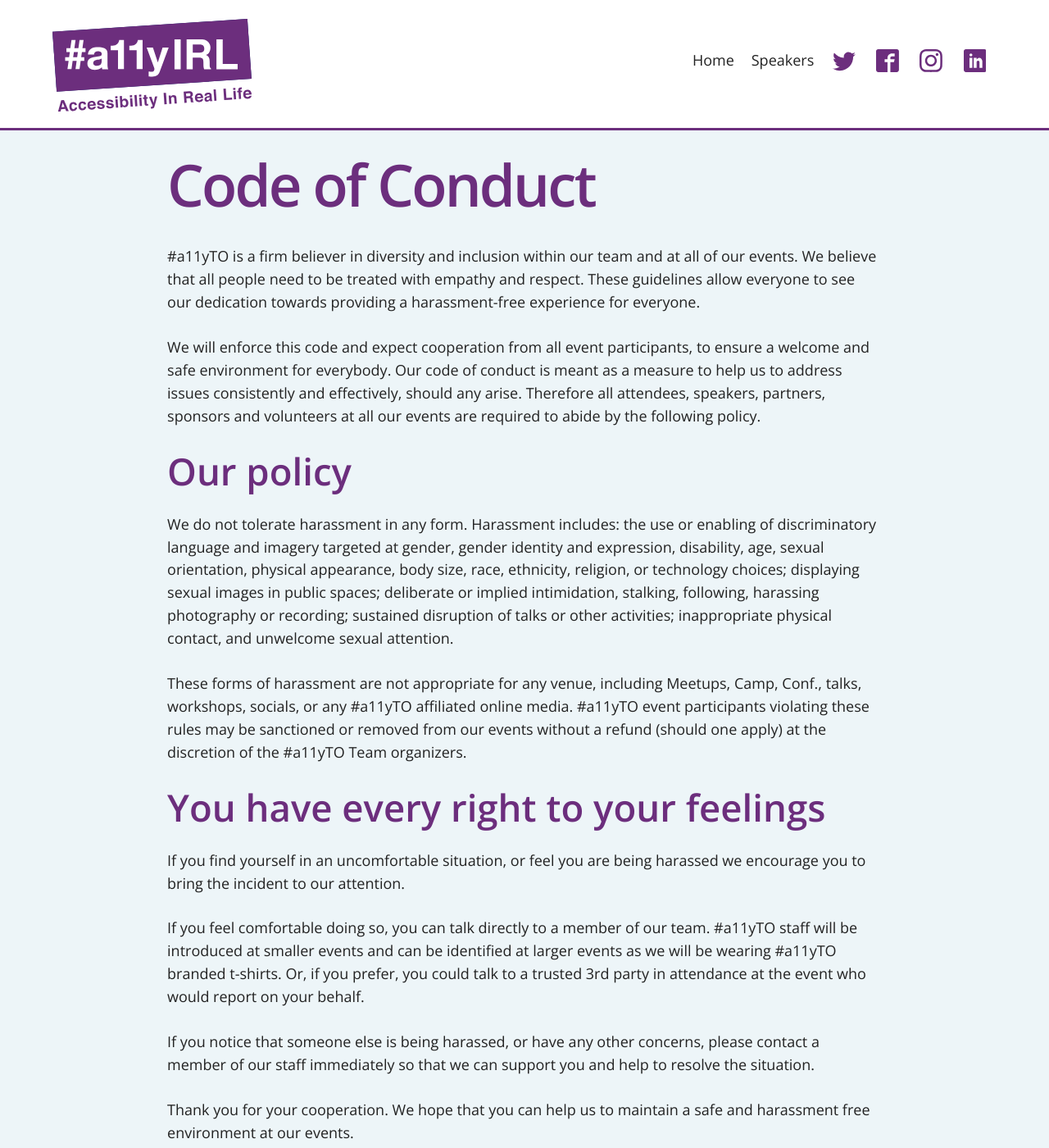
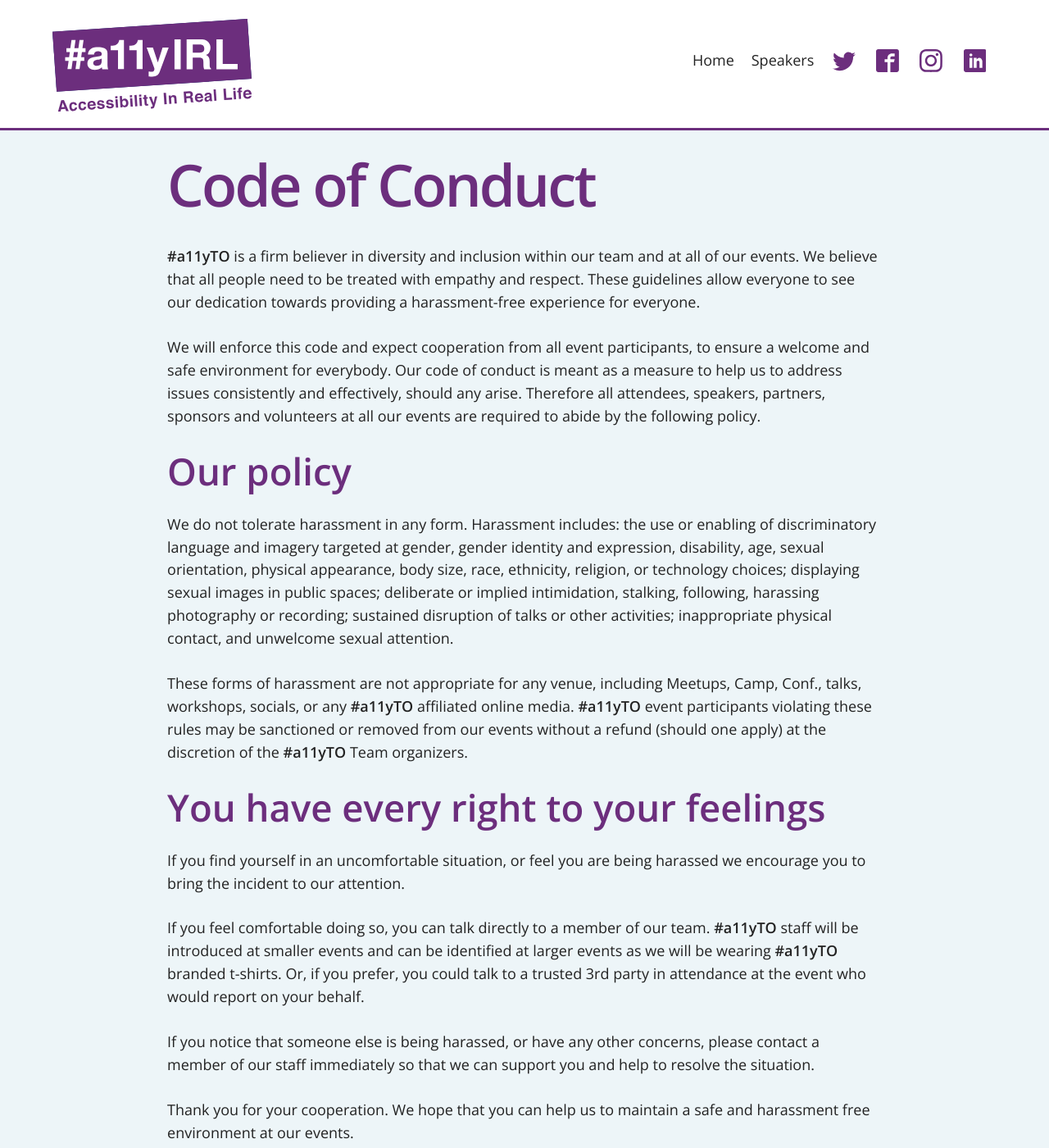
Before and after one commit to a11yTO/static-irl-site, a Jekyll site: the page built from code-of-conduct.html, in a window 1280 px wide and 1400 px high. Shown: the whole window at 82% size. Built offline with Jekyll 4.4.1, drawn with Linux system fonts in a browser that asks for light colours.

Commit message:
Update markup

```diff
--- a/code-of-conduct.html
+++ b/code-of-conduct.html
@@ -5,7 +5,7 @@
 description: All attendees, speakers, sponsors and volunteers at all our events are required to abide by the following code of conduct.
 ---
 
-                <p>#a11yTO is a firm believer in diversity and inclusion within our team and at all of our events. We believe that all people need to be treated with empathy and respect. These guidelines allow everyone to see our dedication towards providing a harassment-free experience for everyone.</p>
+<p><strong>#a11yTO</strong> is a firm believer in diversity and inclusion within our team and at all of our events. We believe that all people need to be treated with empathy and respect. These guidelines allow everyone to see our dedication towards providing a harassment-free experience for everyone.</p>
 
 <p>We will enforce this code and expect cooperation from all event participants, to ensure a welcome and safe environment for everybody. Our code of conduct is meant as a measure to help us to address issues consistently and effectively, should any arise. Therefore all attendees, speakers, partners, sponsors and volunteers at all our events are required to abide by the following policy.</p>
 
@@ -13,13 +13,13 @@
 
 <p>We do not tolerate harassment in any form. Harassment includes: the use or enabling of discriminatory language and imagery targeted at gender, gender identity and expression, disability, age, sexual orientation, physical appearance, body size, race, ethnicity, religion, or technology choices; displaying sexual images in public spaces; deliberate or implied intimidation, stalking, following, harassing photography or recording; sustained disruption of talks or other activities; inappropriate physical contact, and unwelcome sexual attention. </p>
 
-                <p>These forms of harassment are not appropriate for any venue, including Meetups, Camp, Conf., talks, workshops, socials, or any #a11yTO affiliated online media. #a11yTO event participants violating these rules may be sanctioned or removed from our events without a refund (should one apply) at the discretion of the #a11yTO Team organizers.</p>
+<p>These forms of harassment are not appropriate for any venue, including Meetups, Camp, Conf., talks, workshops, socials, or any <strong>#a11yTO</strong> affiliated online media. <strong>#a11yTO</strong> event participants violating these rules may be sanctioned or removed from our events without a refund (should one apply) at the discretion of the <strong>#a11yTO</strong> Team organizers.</p>
 
 <h2>You have every right to your feelings</h2>
 
 <p>If you find yourself in an uncomfortable situation, or feel you are being harassed we encourage you to bring the incident to our attention.</p>
 
-                <p>If you feel comfortable doing so, you can talk directly to a member of our team. #a11yTO staff will be introduced at smaller events and can be identified at larger events as we will be wearing #a11yTO branded t-shirts. Or, if you prefer, you could talk to a trusted 3rd party in attendance at the event who would report on your behalf.</p>
+<p>If you feel comfortable doing so, you can talk directly to a member of our team. <strong>#a11yTO</strong> staff will be introduced at smaller events and can be identified at larger events as we will be wearing <strong>#a11yTO</strong> branded t-shirts. Or, if you prefer, you could talk to a trusted 3rd party in attendance at the event who would report on your behalf.</p>
 
 <p>If you notice that someone else is being harassed, or have any other concerns, please contact a member of our staff immediately so that we can support you and help to resolve the situation.</p>
 
```
Lines whose indentation alone changed are shown as unchanged.
